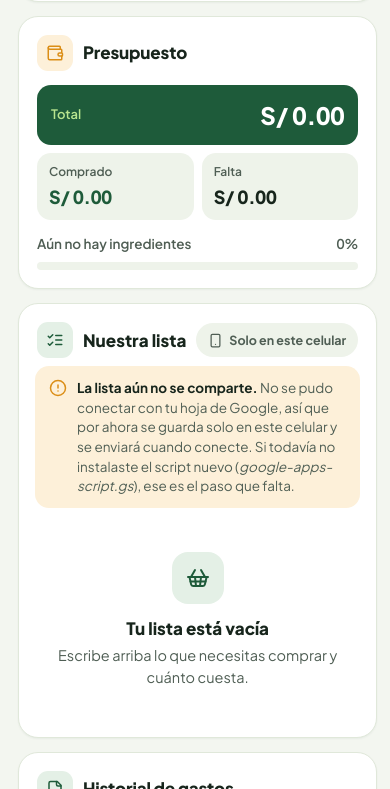
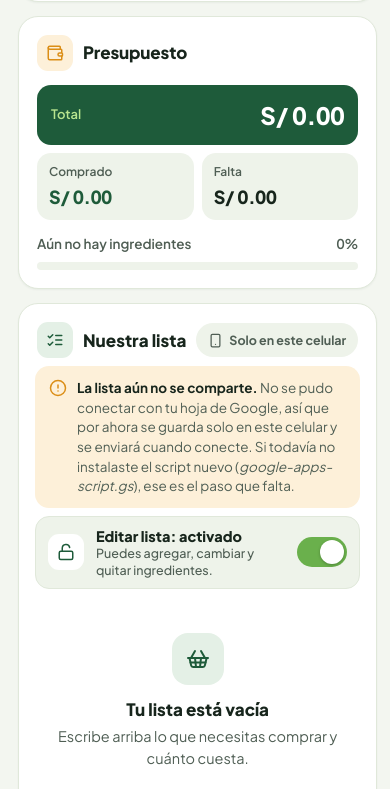
Before and after one commit to saacostah2005-collab/menu-semanal, a plain HTML site: page lista-compras.html in a window 390 px wide. Shown: the part 533-1322 px from the top of the page. Drawn offline with Linux system fonts and the light colour scheme; no server answers.

Commit message:
Agrega interruptor para bloquear la edición de la lista de compras
Al apagar «Editar lista» se ocultan editar, quitar, desmarcar y vaciar,
y se bloquea agregar; los checks siguen funcionando. Cada celular
recuerda su opción.

Co-Authored-By: Claude Opus 5.5 <noreply@anthropic.com>

```diff
--- a/lista-compras.html
+++ b/lista-compras.html
@@ -220,6 +220,28 @@
   .sync-note{display:flex; gap:10px; align-items:flex-start; margin:0 8px 8px; padding:12px 14px; border-radius:var(--r); background:var(--sun-soft); color:var(--ink-2); font-size:13.5px; line-height:1.45;}
   .sync-note .ico{width:18px; height:18px; color:var(--sun); margin-top:1px;}
   .sync-note strong{color:var(--ink);}
+  /* Interruptor para bloquear la edición (evita cambios por accidente) */
+  .lock-bar{
+    display:flex; align-items:center; gap:12px; width:calc(100% - 16px); margin:0 8px 8px; padding:10px 12px;
+    border:1px solid var(--line); border-radius:var(--r); background:var(--surface-2); text-align:left; cursor:pointer;
+    transition:background-color .2s ease, border-color .2s ease;
+  }
+  .lock-ico{width:36px; height:36px; border-radius:11px; display:grid; place-items:center; flex:none; background:var(--surface); color:var(--brand); transition:color .2s ease;}
+  :root[data-theme="dark"] .lock-ico{color:var(--leaf);}
+  .lock-ico .ico{width:18px; height:18px;}
+  .lock-text{flex:1; min-width:0; display:flex; flex-direction:column; line-height:1.3;}
+  .lock-text strong{font-size:14.5px; font-weight:800; color:var(--ink);}
+  .lock-text span{font-size:12.5px; font-weight:500; color:var(--ink-2);}
+  .switch{position:relative; width:50px; height:30px; border-radius:999px; background:var(--line-strong); flex:none; transition:background-color .2s ease;}
+  .switch::after{content:""; position:absolute; top:3px; left:3px; width:24px; height:24px; border-radius:50%; background:#fff; box-shadow:0 1px 3px rgba(0,0,0,.25); transition:transform .22s var(--ease-out);}
+  .lock-bar[aria-checked="true"] .switch{background:var(--leaf);}
+  .lock-bar[aria-checked="true"] .switch::after{transform:translateX(20px);}
+  .lock-bar[aria-checked="false"]{background:var(--sun-soft); border-color:transparent;}
+  .lock-bar[aria-checked="false"] .lock-ico{color:var(--sun);}
+  @media (prefers-reduced-motion:reduce){ .switch, .switch::after{transition:none;} }
+  .add.locked .add-form{opacity:.5;}
+  .add.locked .add-hint .ico{color:var(--sun);}
+
   .items{list-style:none; margin:0; padding:0;}
   .item{display:flex; align-items:center; gap:4px; border-radius:var(--r); transition:background-color .15s ease;}
   .item + .item{border-top:1px solid var(--line);}
@@ -314,7 +336,9 @@
   <symbol id="i-users" viewBox="0 0 24 24"><path d="M16 21v-2a4 4 0 0 0-4-4H6a4 4 0 0 0-4 4v2"/><circle cx="9" cy="7" r="4"/><path d="M22 21v-2a4 4 0 0 0-3-3.87"/><path d="M16 3.13a4 4 0 0 1 0 7.75"/></symbol>
   <symbol id="i-wifi-off" viewBox="0 0 24 24"><path d="M12 20h.01"/><path d="M8.5 16.43a5 5 0 0 1 7 0"/><path d="M2 8.82a15 15 0 0 1 4.17-2.65"/><path d="M10.66 5c4.01-.36 8.14.9 11.34 3.76"/><path d="M16.85 11.25a10 10 0 0 1 2.22 1.68"/><path d="M5 12.86a10 10 0 0 1 5.17-2.69"/><path d="m2 2 20 20"/></symbol>
   <symbol id="i-device" viewBox="0 0 24 24"><rect width="14" height="20" x="5" y="2" rx="2" ry="2"/><path d="M12 18h.01"/></symbol>
-  <symbol id="i-leaf" viewBox="0 0 24 24"><path d="M11 20A7 7 0 0 1 9.8 6.1C15.5 5 17 4.48 19 2c1 2 2 4.18 2 8 0 5.5-4.78 10-10 10Z"/><path d="M2 21c0-3 1.85-5.36 5.08-6C9.5 14.52 12 13 13 12"/></symbol>
+  <symbol id="i-lock" viewBox="0 0 24 24"><rect width="18" height="11" x="3" y="11" rx="2" ry="2"/><path d="M7 11V7a5 5 0 0 1 10 0v4"/></symbol>
+  <symbol id="i-unlock" viewBox="0 0 24 24"><rect width="18" height="11" x="3" y="11" rx="2" ry="2"/><path d="M7 11V7a5 5 0 0 1 9.9-1"/></symbol>
+  <symbol id="i-leaf"viewBox="0 0 24 24"><path d="M11 20A7 7 0 0 1 9.8 6.1C15.5 5 17 4.48 19 2c1 2 2 4.18 2 8 0 5.5-4.78 10-10 10Z"/><path d="M2 21c0-3 1.85-5.36 5.08-6C9.5 14.52 12 13 13 12"/></symbol>
 </svg>
 
 <header class="hero">
@@ -363,7 +387,7 @@
           <svg class="ico" aria-hidden="true"><use href="#i-plus"/></svg><span>Agregar</span>
         </button>
       </form>
-      <p class="add-hint"><svg class="ico" aria-hidden="true"><use href="#i-leaf"/></svg>El precio es opcional. Puedes cambiarlo después con el lápiz.</p>
+      <p class="add-hint"><svg class="ico" aria-hidden="true"><use id="addHintIcon" href="#i-leaf"/></svg><span id="addHintText">El precio es opcional. Puedes cambiarlo después con el lápiz.</span></p>
     </section>
 
     <!-- Resumen -->
@@ -393,6 +417,11 @@
         <svg class="ico" aria-hidden="true"><use href="#i-alert"/></svg>
         <span><strong>La lista aún no se comparte.</strong> No se pudo conectar con tu hoja de Google, así que por ahora se guarda solo en este celular y se enviará cuando conecte. Si todavía no instalaste el script nuevo (<em>google-apps-script.gs</em>), ese es el paso que falta.</span>
       </div>
+      <button class="lock-bar" id="lockBar" type="button" role="switch" aria-checked="true">
+        <span class="lock-ico" aria-hidden="true"><svg class="ico"><use id="lockIcon" href="#i-unlock"/></svg></span>
+        <span class="lock-text"><strong id="lockTitle">Editar lista: activado</strong><span id="lockSub">Puedes agregar, cambiar y quitar ingredientes.</span></span>
+        <span class="switch" aria-hidden="true"></span>
+      </button>
       <ul class="items" id="items"></ul>
       <div class="empty" id="empty">
         <span class="mini" aria-hidden="true"><svg class="ico"><use href="#i-basket"/></svg></span>
@@ -519,6 +548,10 @@ let QUEUE = readJSON(QUEUE_KEY, []);   // operaciones pendientes de enviar
 let EDITING = null;                    // id del ingrediente en edición
 let PENDING_RENDER = false;
 let LAST_DELETED = null;
+/* Bloqueo de edición: se recuerda en cada celular */
+const LOCK_KEY = 'menuSmartListaBloqueada';
+let LOCKED = false;
+try{ LOCKED = localStorage.getItem(LOCK_KEY) === '1'; }catch(e){}
 
 const SYNC = { ready:false, busy:false, state:'connecting', last:null };
 
@@ -700,7 +733,7 @@ function updateSummary(){
   document.getElementById('progressBar').style.width = pct + '%';
 
   document.getElementById('empty').hidden = count > 0;
-  document.getElementById('listFoot').hidden = count === 0;
+  document.getElementById('listFoot').hidden = count === 0 || LOCKED;
   document.getElementById('btnUncheck').disabled = doneCount === 0;
   document.getElementById('btnSave').disabled = count === 0;
   document.getElementById('btnCopy').disabled = count === 0;
@@ -763,7 +796,8 @@ function buildRow(item){
   del.setAttribute('aria-label', 'Quitar ' + item.name); del.appendChild(icon('i-trash'));
   del.addEventListener('click', () => removeItem(item.id));
 
-  li.append(label, edit, del);
+  li.append(label);
+  if(!LOCKED) li.append(edit, del);
   return li;
 }
 
@@ -793,6 +827,7 @@ function removeItem(id){
 
 document.getElementById('addForm').addEventListener('submit', function(ev){
   ev.preventDefault();
+  if(LOCKED) return;
   const nameInput = document.getElementById('newName');
   const priceInput = document.getElementById('newPrice');
   const name = nameInput.value.trim();
@@ -877,6 +912,33 @@ document.getElementById('btnSave').addEventListener('click', function(){
   .finally(() => { saveBtn.disabled = ITEMS.length === 0; });
 });
 
+/* ---------- bloquear / desbloquear edición ---------- */
+function applyLock(){
+  const bar = document.getElementById('lockBar');
+  bar.setAttribute('aria-checked', String(!LOCKED));
+  document.getElementById('lockIcon').setAttribute('href', LOCKED ? '#i-lock' : '#i-unlock');
+  document.getElementById('lockTitle').textContent = LOCKED ? 'Editar lista: bloqueado' : 'Editar lista: activado';
+  document.getElementById('lockSub').textContent = LOCKED
+    ? 'Solo puedes marcar lo comprado. Toca para editar.'
+    : 'Puedes agregar, cambiar y quitar ingredientes.';
+
+  const add = document.querySelector('.add');
+  add.classList.toggle('locked', LOCKED);
+  add.querySelectorAll('input, button').forEach(c => { c.disabled = LOCKED; });
+  document.getElementById('addHintIcon').setAttribute('href', LOCKED ? '#i-lock' : '#i-leaf');
+  document.getElementById('addHintText').textContent = LOCKED
+    ? 'La lista está bloqueada. Activa «Editar lista» para agregar ingredientes.'
+    : 'El precio es opcional. Puedes cambiarlo después con el lápiz.';
+
+  if(LOCKED){ EDITING = null; PENDING_RENDER = false; }
+  render();
+}
+document.getElementById('lockBar').addEventListener('click', function(){
+  LOCKED = !LOCKED;
+  try{ localStorage.setItem(LOCK_KEY, LOCKED ? '1' : '0'); }catch(e){}
+  applyLock();
+});
+
 /* ---------- tema ---------- */
 function applyTheme(theme){
   document.documentElement.setAttribute('data-theme', theme);
@@ -899,7 +961,7 @@ document.getElementById('themeToggle').addEventListener('click', function(){
 
 /* ---------- inicio ---------- */
 document.getElementById('weekLabel').textContent = 'Lista compartida con tu familia';
-render();
+applyLock();
 setSync('connecting');
 pull();
 
```
